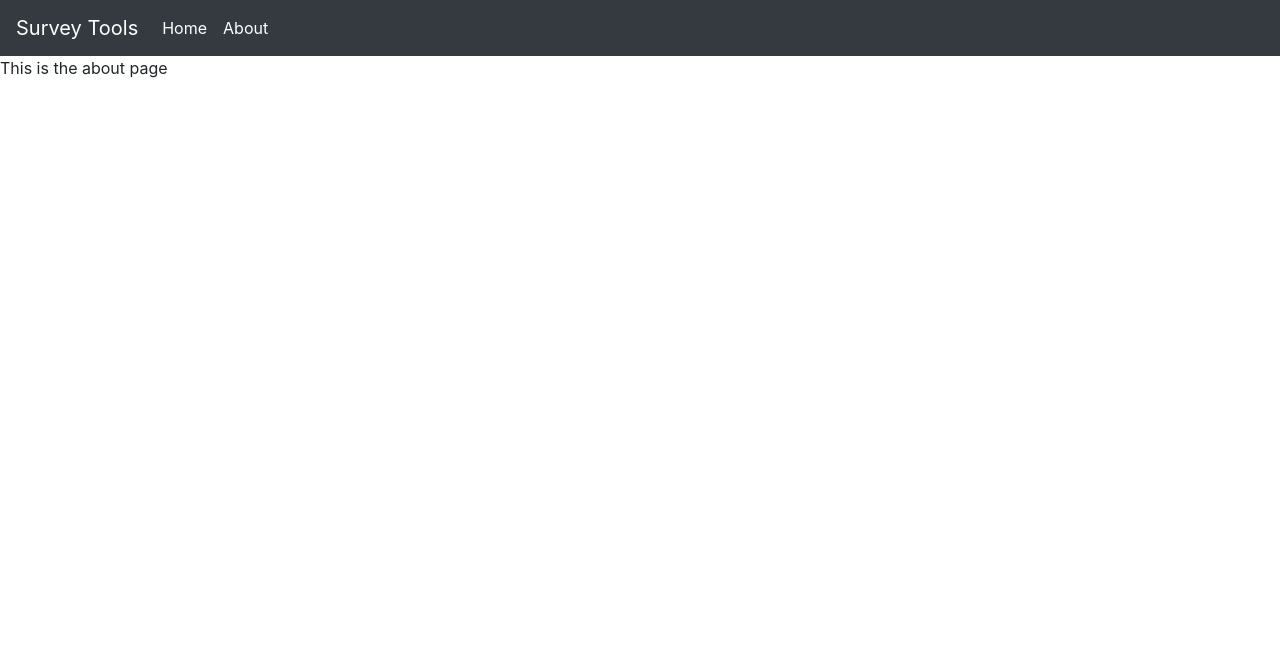
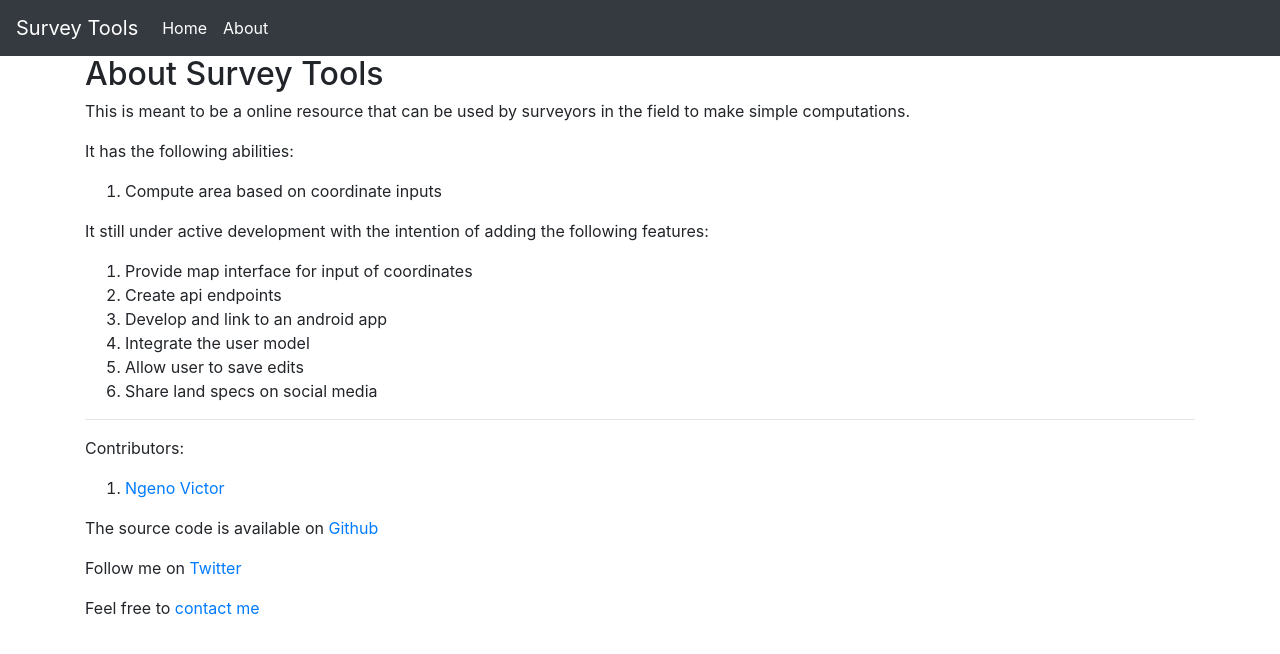
Before and after one commit to ngenovictor/surveycomputations, a Django app: page /about in a window 1280 px wide. Shown: the top 654 px of the page. Run offline with Django 3.2, Linux system fonts and the light colour scheme; some libraries are stand-ins or nearby versions.

Commit message:
create an about page

```diff
--- a/app/templates/about.html
+++ b/app/templates/about.html
@@ -1,4 +1,29 @@
 {% extends "base.html" %}
 {% block content %}
-    This is the about page
+    <div class="container">
+        <h2>About Survey Tools</h2>
+        <p>This is meant to be a online resource that can be used by surveyors in the field to make simple computations.</p>
+        <p>It has the following abilities:</p>
+        <ol>
+            <li>Compute area based on coordinate inputs</li>
+        </ol>
+        <p>It still under active development with the intention of adding the following features:</p>
+        <ol>
+            <li>Provide map interface for input of coordinates</li>
+            <li>Create api endpoints</li>
+            <li>Develop and link to an android app</li>
+            <li>Integrate the user model</li>
+            <li>Allow user to save edits</li>
+            <li>Share land specs on social media</li>
+        </ol>
+        <hr>
+        <p>Contributors:</p>
+        <ol>
+            <li><a href="https://github.com/ngenovictor">Ngeno Victor</a></li>
+        </ol>
+        <p>The source code is available on <a href="https://github.com/ngenovictor/surveycomputations">Github</a></p>
+        <p>Follow me on <a href="https://twitter.com/veekay254">Twitter</a></p>
+        <p>Feel free to <a href="mailto:ngenovictor321@gmail.com">contact me</a></p>
+    </div>
+
 {% endblock content %}
```
